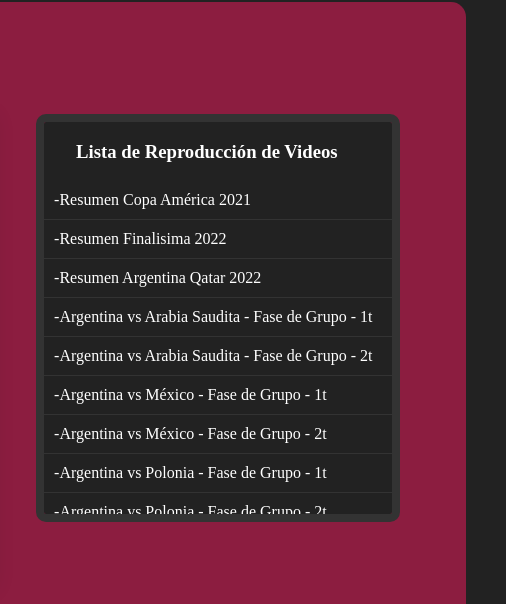
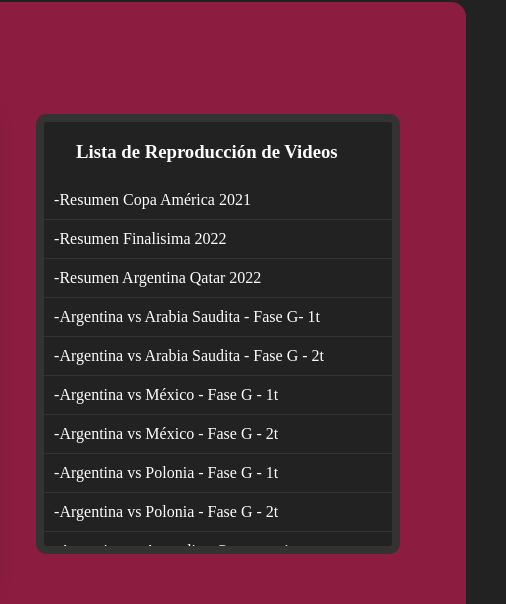
Before and after one commit to JuanIsma/Argentina_Qatar_2022, a plain HTML site: page listaVideos.html in a window 1280 px wide. Shown: the part 118-722 px from the top of the page, 774-1280 px from the left. Drawn offline with Linux system fonts and the light colour scheme.

Commit message:
Proyecto Agregado 6

```diff
--- a/estilos.css
+++ b/estilos.css
@@ -90,7 +90,7 @@ body {
 
 .video-list-container {
     width: 140%;
-    max-height: 49vh;
+    max-height: 53vh;
     overflow-y: auto;
     border: 8px solid #333;
     border-radius: 10px;
--- a/videos.json
+++ b/videos.json
@@ -8,14 +8,14 @@
 
         { "title": "-Resumen Argentina Qatar 2022", "src": "https://dl.dropbox.com/s/8zw5cmjfsz47z8f/ArgentinaElCamino_a_Campeon.mp4" },
 
-        { "title": "-Argentina vs Arabia Saudita - Fase de Grupo - 1t ", "src": "https://videos.footballia.net/uploads/video/source_file/50186/2022_Argentina_-_S._Arabia_-_1.mp4" },
-        { "title": "-Argentina vs Arabia Saudita - Fase de Grupo - 2t    ", "src": "https://videos.footballia.net/uploads/video/source_file/50190/2022_Argentina_-_S._Arabia_-_2.mp4" },
+        { "title": "-Argentina vs Arabia Saudita - Fase G- 1t ", "src": "https://videos.footballia.net/uploads/video/source_file/50186/2022_Argentina_-_S._Arabia_-_1.mp4" },
+        { "title": "-Argentina vs Arabia Saudita - Fase G - 2t    ", "src": "https://videos.footballia.net/uploads/video/source_file/50190/2022_Argentina_-_S._Arabia_-_2.mp4" },
 
-        { "title": "-Argentina vs México - Fase de Grupo - 1t", "src": "https://videos.footballia.net/uploads/video/source_file/50210/2022ArgMex_1st.mp4" },
-        { "title": "-Argentina vs México - Fase de Grupo - 2t", "src": "https://videos.footballia.net/uploads/video/source_file/50211/2022ArgMex_2nd.mp4" },
+        { "title": "-Argentina vs México - Fase G - 1t", "src": "https://videos.footballia.net/uploads/video/source_file/50210/2022ArgMex_1st.mp4" },
+        { "title": "-Argentina vs México - Fase G - 2t", "src": "https://videos.footballia.net/uploads/video/source_file/50211/2022ArgMex_2nd.mp4" },
 
-        { "title": "-Argentina vs Polonia - Fase de Grupo - 1t", "src": "https://videos.footballia.net/uploads/video/source_file/50220/2022PolArg_1st.mp4" },
-        { "title": "-Argentina vs Polonia - Fase de Grupo - 2t", "src": "https://videos.footballia.net/uploads/video/source_file/50221/2022PolArg_2nd.mp4" },
+        { "title": "-Argentina vs Polonia - Fase G - 1t", "src": "https://videos.footballia.net/uploads/video/source_file/50220/2022PolArg_1st.mp4" },
+        { "title": "-Argentina vs Polonia - Fase G - 2t", "src": "https://videos.footballia.net/uploads/video/source_file/50221/2022PolArg_2nd.mp4" },
 
         { "title": "-Argentina vs Australia - Octavos - 1t", "src": "https://videos.footballia.net/uploads/video/source_file/50224/2022ArgAus_1st.mp4" },
         { "title": "-Argentina vs Australia - Octavos - 2t", "src": "https://videos.footballia.net/uploads/video/source_file/50225/2022ArgAus_2nd.mp4" },
```
Also changed, not shown: listaVideos.html (+0 -3 lines).
